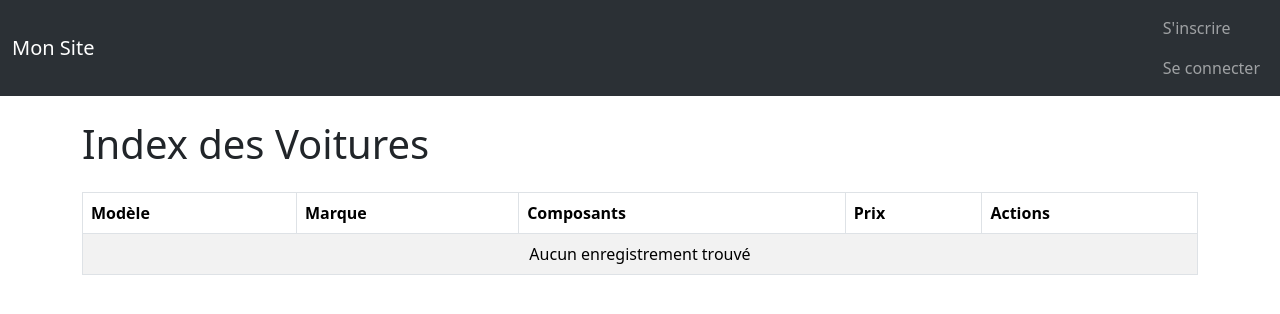
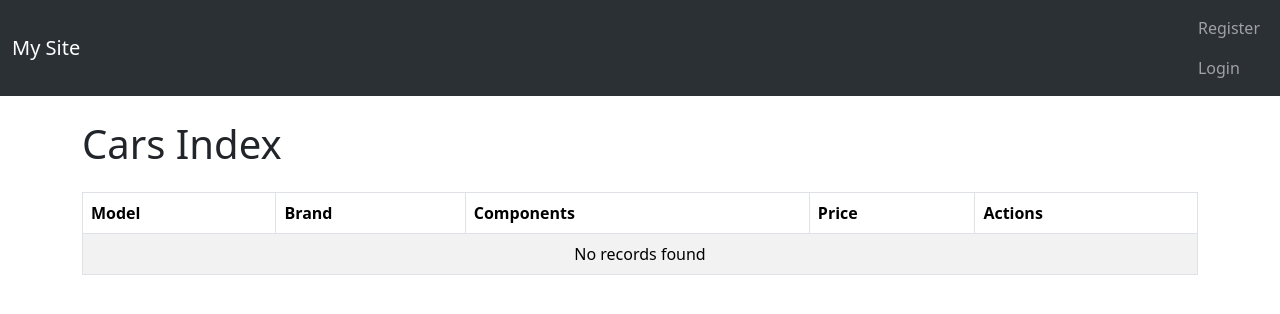
Before and after one commit to DayZmooN/tp_connexion, a Symfony app: template templates/voiture/index.html.twig in a window 1280 px wide. Shown: the top 314 px of the page. Run offline with Twig, Linux system fonts and the light colour scheme; the template is opened without the code that fills it, so the values that code supplies are empty; some libraries are stand-ins or nearby versions.

Commit message:
Tp translation

```diff
--- a/composer.json
+++ b/composer.json
@@ -20,6 +20,7 @@
         "symfony/mime": "7.1.*",
         "symfony/runtime": "7.1.*",
         "symfony/security-bundle": "7.1.*",
+        "symfony/translation": "7.1.*",
         "symfony/twig-bundle": "7.1.*",
         "symfony/validator": "7.1.*",
         "symfony/yaml": "7.1.*",
--- a/config/services.yaml
+++ b/config/services.yaml
@@ -4,6 +4,7 @@
 # Put parameters here that don't need to change on each machine where the app is deployed
 # https://symfony.com/doc/current/best_practices.html#use-parameters-for-application-configuration
 parameters:
+    app.locales: [en,fr]
 
 services:
     Doctrine\Persistence\ObjectRepository: '@App\Repository\UtilisateurRepository'
--- a/src/Controller/profil/ProfilController.php
+++ b/src/Controller/profil/ProfilController.php
@@ -21,7 +21,6 @@ class ProfilController extends AbstractController
             $this->addFlash('success', 'Bienvenue sur le profil '.$this->getUser()->getEmail());
         }
         return $this->render('profil/index.html.twig', [
-
         ]);
     }
 
--- a/templates/home/index.html.twig
+++ b/templates/home/index.html.twig
@@ -15,7 +15,10 @@
                 <p>Aucun rôle</p>
             {% endfor %}
         {% else %}
-            <p>Aucun utilisateur trouvé</p>
+            <p>{% trans %}not user found{% endtrans %}</p>
         {% endif %}
     {% endif %}
+
+{#    {{ dump(app.request.locale) }}#}
+    <h2>{{ 'Comments' | trans }}</h2>
 {% endblock %}
--- a/templates/partials/nav.html.twig
+++ b/templates/partials/nav.html.twig
@@ -1,79 +1,84 @@
 <nav class="navbar bg-body-tertiary navbar-expand-lg" data-bs-theme="dark">
     <div class="container-fluid">
-        <a class="navbar-brand" href="{{ path('home.index') }}">Mon Site</a>
-        <button class="navbar-toggler" type="button" data-bs-toggle="collapse" data-bs-target="#navbarNav" aria-controls="navbarNav" aria-expanded="false" aria-label="Toggle navigation">
+        <a class="navbar-brand" href="{{ path('index') }}">{{ 'My Site'|trans }}</a>
+        <button class="navbar-toggler" type="button" data-bs-toggle="collapse" data-bs-target="#navbarNav" aria-controls="navbarNav" aria-expanded="false" aria-label="{{ 'Toggle navigation'|trans }}">
             <span class="navbar-toggler-icon"></span>
         </button>
         <div class="collapse navbar-collapse" id="navbarNav">
             <ul class="navbar-nav ms-auto">
                 {% if is_granted('ROLE_SUPER_ADMIN') %}
                     <li>
-                        <a class="nav-link" href="{{ path('super-admin.index') }}">Super Admin accueille</a>
+                        <a class="nav-link" href="{{ path('super-admin.index') }}">{{ 'Super Admin Dashboard'|trans }}</a>
                     </li>
                     <li>
-                        <a class="nav-link" href="{{ path('app_utilisateur_index') }}">Liste des utilisateur</a>
+                        <a class="nav-link" href="{{ path('app_utilisateur_index') }}">{{ 'User List'|trans }}</a>
                     </li>
                     <li>
-                        <a class="nav-link" href="{{ path('profil.index') }}">Mon Profil</a>
+                        <a class="nav-link" href="{{ path('profil.index') }}">{{ 'My Profile'|trans }}</a>
                     </li>
                     <li>
-                        <a class="nav-link" href="{{ path('voiture.index') }}">Voitures</a>
+                        <a class="nav-link" href="{{ path('voiture.index') }}">{{ 'Cars'|trans }}</a>
                     </li>
                     <li>
-                        <a class="nav-link" href="{{ path('app_marque_index') }}">Marque</a>
+                        <a class="nav-link" href="{{ path('app_marque_index') }}">{{ 'Brand'|trans }}</a>
                     </li>
                     <li>
-                        <a class="nav-link" href="{{ path('app_composant_index') }}">Composant</a>
+                        <a class="nav-link" href="{{ path('app_composant_index') }}">{{ 'Component'|trans }}</a>
                     </li>
                     <li>
-                        <a class="nav-link" href="{{ path('super-admin.archive.voiture') }}">Archive Voiture</a>
+                        <a class="nav-link" href="{{ path('super-admin.archive.voiture') }}">{{ 'Archive Cars'|trans }}</a>
                     </li>
                     <li>
-                        <a class="nav-link" href="{{ path('super-admin.archive.marque') }}">Archive Marque</a>
+                        <a class="nav-link" href="{{ path('super-admin.archive.marque') }}">{{ 'Archive Brands'|trans }}</a>
                     </li>
                     <li>
-                        <a class="nav-link" href="{{ path('app_admin') }}">Admin</a>
+                        <a class="nav-link" href="{{ path('app_admin') }}">{{ 'Admin'|trans }}</a>
                     </li>
                 {% elseif is_granted('ROLE_ADMIN') %}
                     <li>
-                        <a class="nav-link" href="{{ path('app_admin') }}">Admin</a>
+                        <a class="nav-link" href="{{ path('app_admin') }}">{{ 'Admin'|trans }}</a>
                     </li>
                     <li>
-                        <a class="nav-link" href="{{ path('profil.index') }}">Mon Profil</a>
-                    </li>
-                    <a class="nav-link" href="{{ path('voiture.index') }}">Voitures</a>
-
-                    <li>
-                        <a class="nav-link" href="{{ path('app_marque_index') }}">Marque</a>
+                        <a class="nav-link" href="{{ path('profil.index') }}">{{ 'My Profile'|trans }}</a>
                     </li>
                     <li>
-                        <a class="nav-link" href="{{ path('app_composant_index') }}">Composant</a>
-                    </li>
-                {% elseif is_granted('ROLE_UTILISATEUR') %}
-                    <li>
-                        <a class="nav-link" href="{{ path('profil.index') }}">Profil</a>
+                        <a class="nav-link" href="{{ path('voiture.index') }}">{{ 'Cars'|trans }}</a>
                     </li>
                     <li>
-                    <li>
-                        <a class="nav-link" href="{{ path('voiture.index') }}">Liste des voitures</a>
+                        <a class="nav-link" href="{{ path('app_marque_index') }}">{{ 'Brand'|trans }}</a>
                     </li>
                     <li>
-                    <a class="nav-link" href="{{ path('app_marque_index') }}"> liste des Marques </a>
-                </li>
+                        <a class="nav-link" href="{{ path('app_composant_index') }}">{{ 'Component'|trans }}</a>
+                    </li>
+                {% elseif is_granted('ROLE_USER') %}
+                    <li>
+                        <a class="nav-link" href="{{ path('profil.index') }}">{{ 'Profile'|trans }}</a>
+                    </li>
+                    <li>
+                        <a class="nav-link" href="{{ path('voiture.index') }}">{{ 'Car List'|trans }}</a>
+                    </li>
+                    <li>
+                        <a class="nav-link" href="{{ path('app_marque_index') }}">{{ 'Brand List'|trans }}</a>
+                    </li>
                 {% else %}
                     <li class="nav-item">
-                        <a class="nav-link {{ app.current_route == 'register' ? 'active' : '' }}" href="{{ path('register') }}">S'inscrire</a>
-                        <a class="nav-link {{ app.current_route == 'app_login' ? 'active' : '' }}" href="{{ path('app_login') }}">Se connecter</a>
+                        <a class="nav-link {{ app.current_route == 'register' ? 'active' : '' }}" href="{{ path('register') }}">{{ 'Register'|trans }}</a>
+                        <a class="nav-link {{ app.current_route == 'app_login' ? 'active' : '' }}" href="{{ path('app_login') }}">{{ 'Login'|trans }}</a>
                     </li>
-
                 {% endif %}
-
+                <li class="nav-item">
+                    {% for locale in locales %}
+                        {% if locale != app.request.locale %}
+                            <a class="nav-link" href="{{ path('change_locale', {'locale': locale}) }}">{{ locale }}</a>
+                        {% endif %}
+                    {% endfor %}
+                </li>
                 {% if app.user %}
                     <li>
                         <a class="nav-link" href="{{ path('profil.index') }}">{{ app.user.email }}</a>
                     </li>
                     <li>
-                        <a class="nav-link" href="{{ path('app_logout') }}">Se déconnecter</a>
+                        <a class="nav-link" href="{{ path('app_logout') }}">{{ 'Logout'|trans }}</a>
                     </li>
                 {% endif %}
             </ul>
--- a/templates/voiture/index.html.twig
+++ b/templates/voiture/index.html.twig
@@ -1,32 +1,32 @@
 {% extends 'base.html.twig' %}
 
-{% block title %}Index des Voitures{% endblock %}
+{% block title %}{% trans %}Cars Index{% endtrans %}{% endblock %}
 
 {% block body %}
     <div class="container mt-4">
-        <h1 class="mb-4">Index des Voitures</h1>
+        <h1 class="mb-4">{% trans %}Cars Index{% endtrans %}</h1>
 
         {% if is_granted('ROLE_ADMIN') or is_granted('ROLE_SUPER_ADMIN') %}
-            <a href="{{ path('voiture.app_voiture_new') }}" class="btn btn-primary mb-3">Créer une nouvelle voiture</a>
+            <a href="{{ path('voiture.app_voiture_new') }}" class="btn btn-primary mb-3">{% trans %}Create a new car{% endtrans %}</a>
         {% endif %}
 
         <table class="table table-striped table-bordered">
             <thead class="thead-dark">
             <tr>
                 {% if is_granted('ROLE_ADMIN') or is_granted('ROLE_SUPER_ADMIN') %}
-                    <th>Id</th>
+                    <th>{% trans %}Id{% endtrans %}</th>
                 {% endif %}
-                <th>Modèle</th>
-                <th>Marque</th>
-                <th>Composants</th>
-                <th>Prix</th>
-                <th>Actions</th>
+                <th>{% trans %}Model{% endtrans %}</th>
+                <th>{% trans %}Brand{% endtrans %}</th>
+                <th>{% trans %}Components{% endtrans %}</th>
+                <th>{% trans %}Price{% endtrans %}</th>
+                <th>{% trans %}Actions{% endtrans %}</th>
             </tr>
             </thead>
             <tbody>
             {% if voitures is empty %}
                 <tr>
-                    <td colspan="{{ is_granted('ROLE_ADMIN') or is_granted('ROLE_SUPER_ADMIN') ? 6 : 5 }}" class="text-center">Aucun enregistrement trouvé</td>
+                    <td colspan="{{ is_granted('ROLE_ADMIN') or is_granted('ROLE_SUPER_ADMIN') ? 6 : 5 }}" class="text-center">{% trans %}No records found{% endtrans %}</td>
                 </tr>
             {% else %}
                 {% for voiture in voitures %}
@@ -45,10 +45,9 @@
                         </td>
                         <td>{{ voiture.price | number_format(2, '.', ',') }} €</td>
                         <td>
-                            <a href="{{ path('voiture.show', {'id': voiture.id}) }}" class="btn btn-info btn-sm">Voir</a>
+                            <a href="{{ path('voiture.show', {'id': voiture.id}) }}" class="btn btn-info btn-sm">{% trans %}View{% endtrans %}</a>
                             {% if is_granted('ROLE_ADMIN') or is_granted('ROLE_SUPER_ADMIN') %}
-                                <a href="{{ path('voiture.edit', {'id': voiture.id}) }}" class="btn btn-warning btn-sm">Modifier</a>
-{#                                <a href="{{ path('') }}"></a>#}
+                                <a href="{{ path('voiture.edit', {'id': voiture.id}) }}" class="btn btn-warning btn-sm">{% trans %}Edit{% endtrans %}</a>
                             {% endif %}
                         </td>
                     </tr>
@@ -56,7 +55,5 @@
             {% endif %}
             </tbody>
         </table>
-
-
     </div>
 {% endblock %}
```
Also changed, not shown: src/Controller/HomeController.php (+13 -1 lines), src/EventSubscriber/LocaleSubscriber.php (added, +40 -0 lines), 8 other files.
